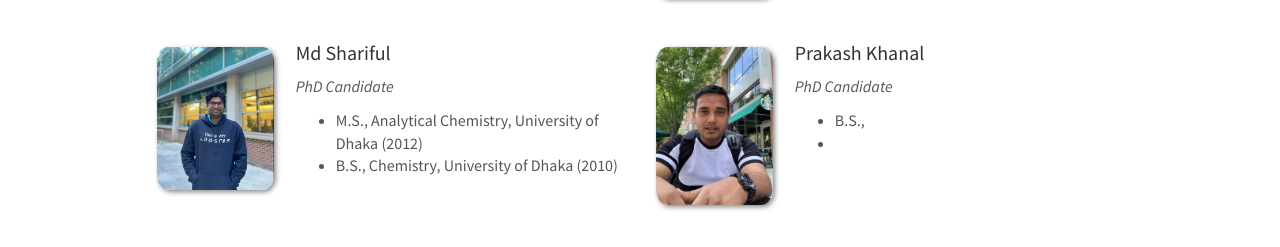
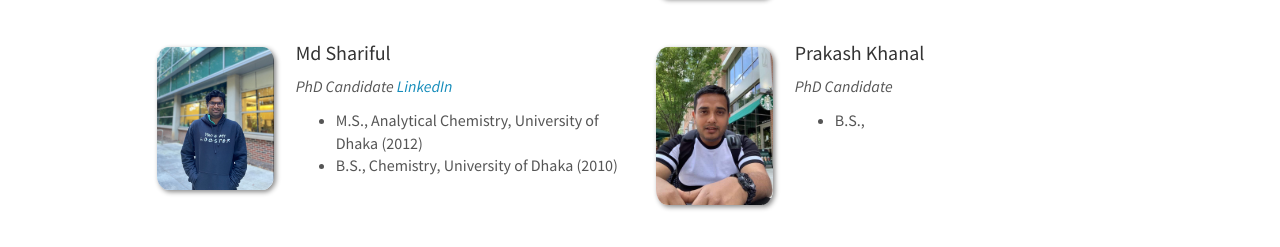
Before and after one commit to DicksonLabPage/GroupPage, a Jekyll site: the page built from _pages/team.md, in a window 1280 px wide and 900 px high, scrolled down 418 px. Shown: the part 184-431 px from the top of the window. Built offline with Jekyll 4.4.1, drawn with Linux system fonts in a browser that asks for light colours; nearby versions of some CDN libraries.

Commit message:
tried adding links

```diff
--- a/_data/team_members.yml
+++ b/_data/team_members.yml
@@ -38,7 +38,7 @@
 
 - name: Md Shariful
   photo: md.png
-  info: PhD Candidate
+  info: PhD Candidate <a href="https://www.linkedin.com/in/md-shariful-islam-04/">LinkedIn</a>
   email: mislam62@gatech.edu
   number_educ: 2
   education1: M.S., Analytical Chemistry, University of Dhaka (2012)
@@ -49,7 +49,7 @@
   photo: prakash.png
   info: PhD Candidate
   email: pkhanal3@gatech.edu>
-  number_educ: 2
+  number_educ: 1
   education1: B.S.,
   education2:
   education3:
```
